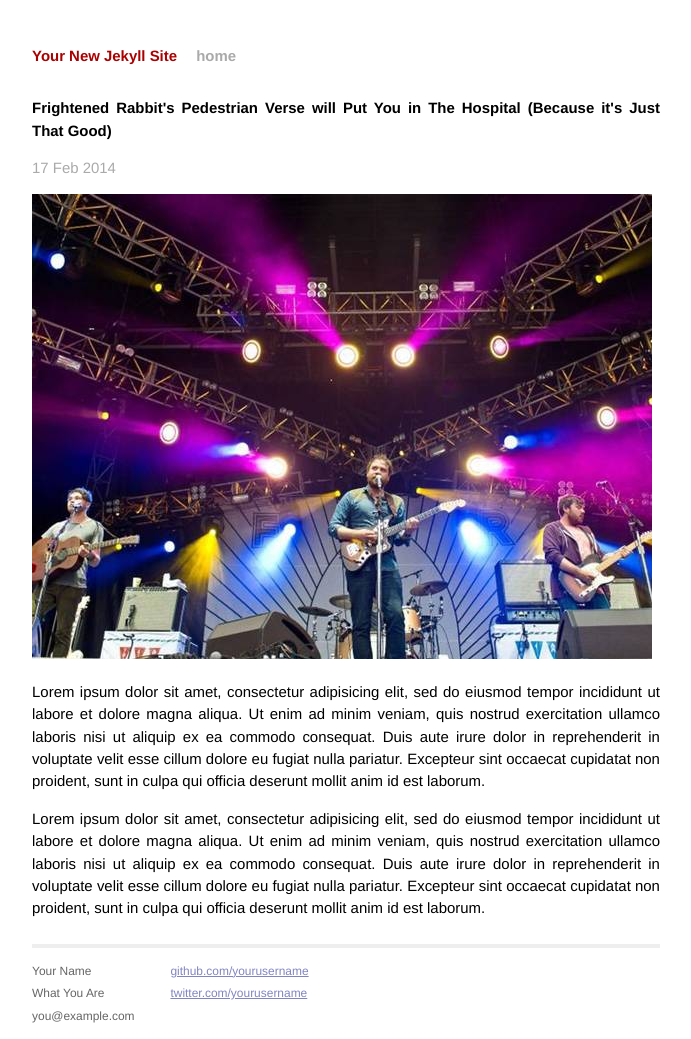
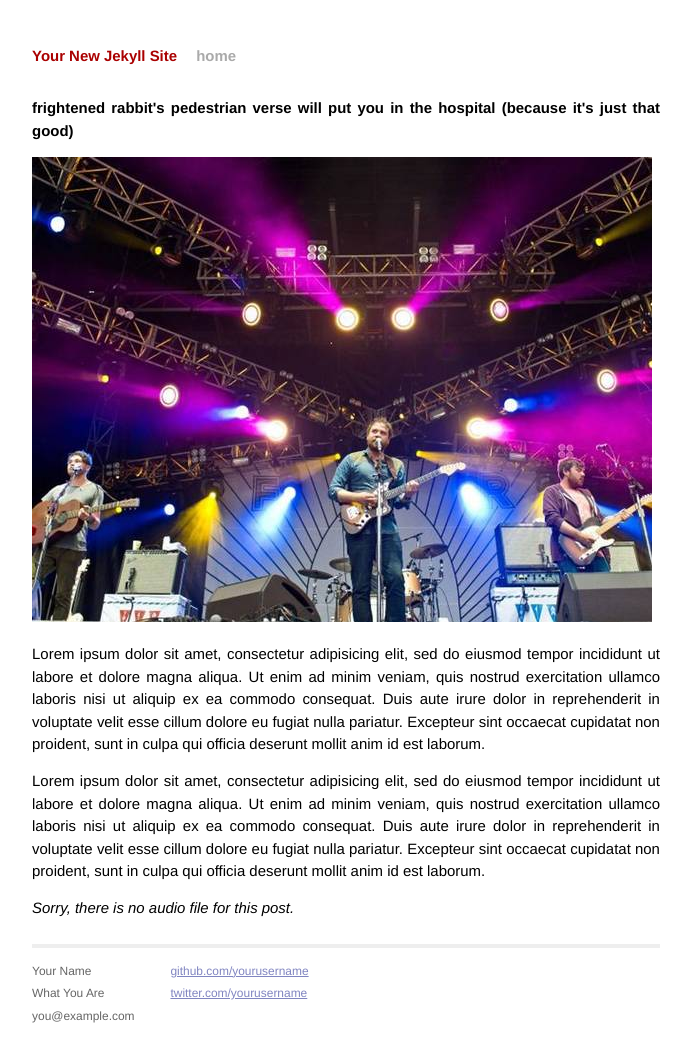
Before and after one commit to kabatwa/welcome-to-jekyll, a Jekyll site: the page built from _posts/2014-02-17-frightened-rabbit-pedestrian-verse.markdown, in a window 1280 px wide. Shown: the whole page, without its empty margins (294-985 px from the left). Built offline with Jekyll 4.4.1, drawn with Linux system fonts in a browser that asks for light colours; Markdown is read by kramdown in place of the engine named in the settings.

Commit message:
Finished Liquid Tags

```diff
--- a/_layouts/audio_post.html
+++ b/_layouts/audio_post.html
@@ -2,7 +2,10 @@
 layout: default
 ---
 
-<h2>{{page.title}}</h2>
-{{content}}
-
+<h2>{{ page.title | downcase }}</h2>
+{{ content }}
+{% if page.audio_file %}
 <a href="{{site.url}}/audio/{{page.audio_file}}">Download our audio file for this podcast!</a>
+{% else %}
+<em>Sorry, there is no audio file for this post.</em>
+{% endif %}
--- a/_posts/2014-02-17-frightened-rabbit-pedestrian-verse.markdown
+++ b/_posts/2014-02-17-frightened-rabbit-pedestrian-verse.markdown
@@ -1,5 +1,5 @@
 ---
-layout: post
+layout: audio_post
 title: "Frightened Rabbit's Pedestrian Verse will Put You in The Hospital (Because it's Just That Good)"
 date: 2014-02-17
 excerpt: Lorem ipsum dolor sit amet, consectetur adipisicing elit, sed do eiusmod tempor incididunt ut labore et dolore magna aliqua. Ut enim ad minim veniam, quis nostrud exercitation ullamco laboris nisi ut aliquip ex ea commodo consequat. Duis aute irure dolor in reprehenderit in voluptate velit esse cillum dolore eu fugiat nulla pariatur. Excepteur sint occaecat cupidatat non proident, sunt in culpa qui officia deserunt mollit anim id est laborum.
```
Also changed, not shown: _drafts/arcade-fire-reflektor-super-hot.md (+1 -0 lines).
